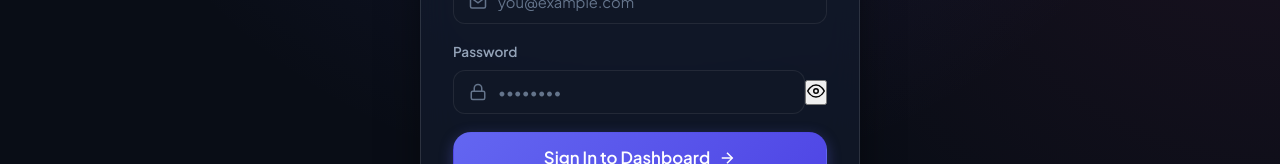
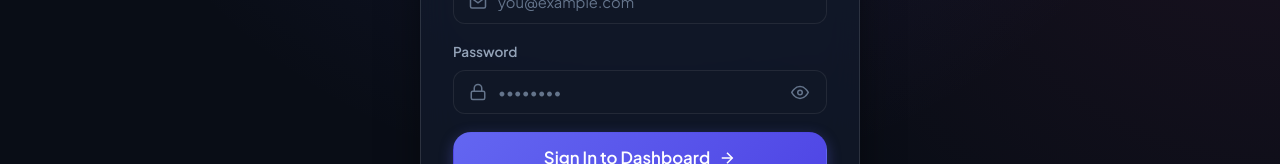
Before and after one commit to ieranga/Service_Marketplace_UI, an Angular app: page /login in a window 1280 px wide. Shown: the part 426-590 px from the top of the page. Built offline with nearby package versions, Linux system fonts and the light colour scheme.

Commit message:
fix(ui): position password eye toggle button neatly inside text box corner

```diff
--- a/src/app/features/auth/login/login.css
+++ b/src/app/features/auth/login/login.css
@@ -51,35 +51,48 @@
   position: relative;
   display: flex;
   align-items: center;
+  width: 100%;
 }
 
 .input-icon {
   position: absolute;
   left: 1rem;
+  top: 50%;
+  transform: translateY(-50%);
   color: var(--text-subtle);
   pointer-events: none;
+  z-index: 1;
 }
 
 .input-with-icon .form-control {
   padding-left: 2.75rem;
+  padding-right: 2.75rem;
+  width: 100%;
 }
 
+.eye-toggle-btn,
 .icon-btn-ghost {
   position: absolute;
   right: 0.75rem;
+  top: 50%;
+  transform: translateY(-50%);
   background: transparent;
   border: none;
   color: var(--text-subtle);
   cursor: pointer;
-  padding: 0.25rem;
+  padding: 0.35rem;
   border-radius: var(--radius-sm);
   display: flex;
   align-items: center;
   justify-content: center;
+  transition: all var(--transition-fast);
+  z-index: 2;
 }
 
+.eye-toggle-btn:hover,
 .icon-btn-ghost:hover {
   color: var(--text-main);
+  background: rgba(255, 255, 255, 0.08);
 }
 
 .form-actions {
```
